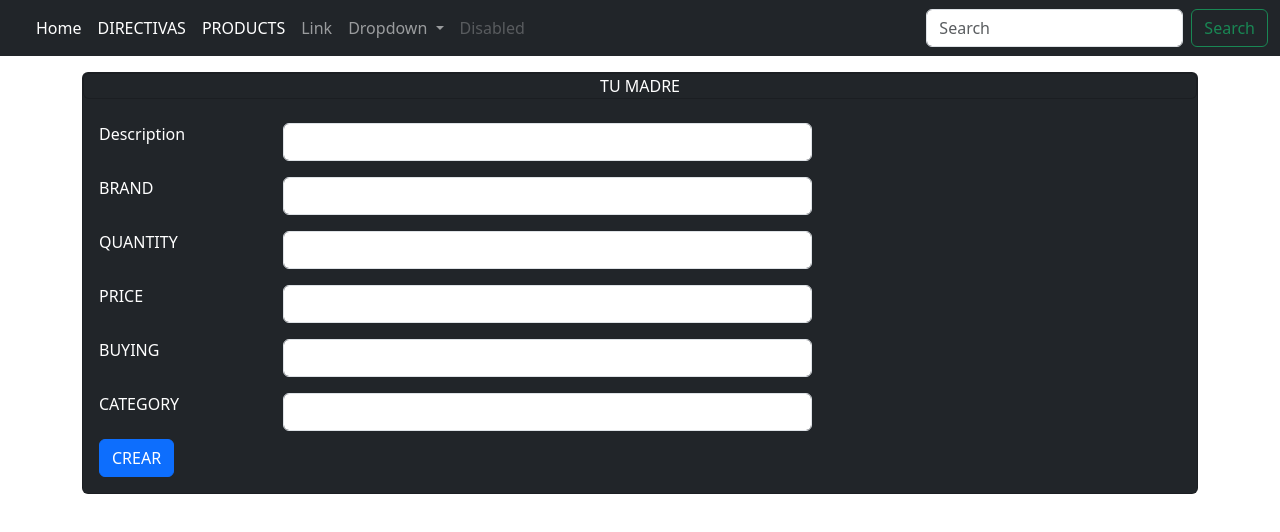
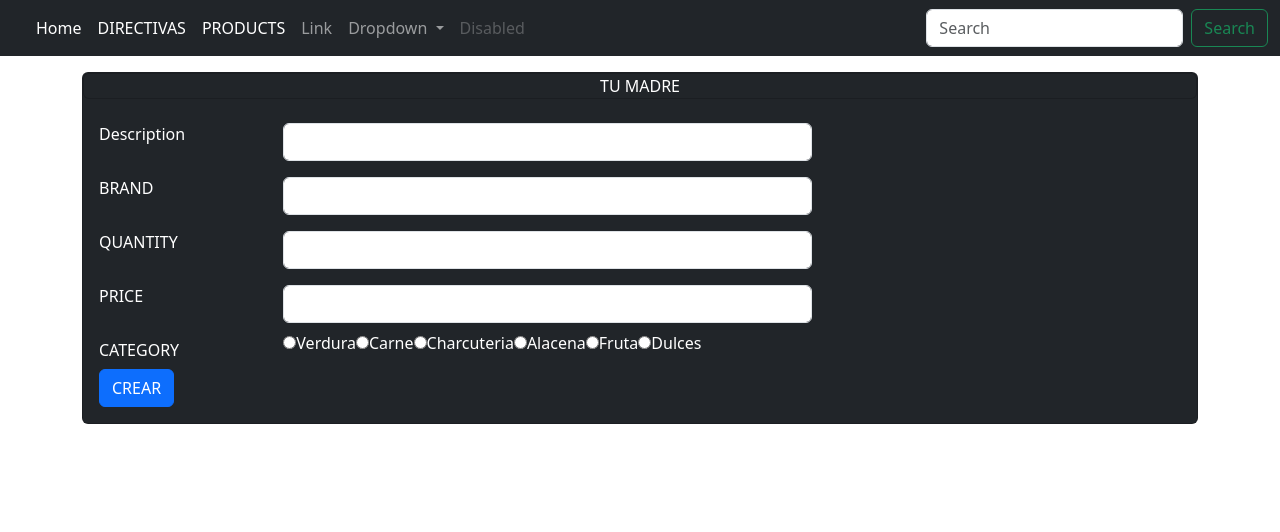
Before and after one commit to Albin18/Inventory-Food-App, an Angular app: page /products/form in a window 1280 px wide. Shown: the top 532 px of the page. Built offline with nearby package versions, Linux system fonts and the light colour scheme.

Commit message:
services

```diff
--- a/src/app/products/form.component.html
+++ b/src/app/products/form.component.html
@@ -32,7 +32,7 @@
         <label for="" class="col-form-label col-sm-2">QUANTITY</label>
         <div class="col-sm-6">
           <input
-            type="text"
+            type="number"
             class="form-control my-2"
             [(ngModel)]="product.quantity"
             name="quantity"
@@ -45,7 +45,7 @@
         <label for="" class="col-form-label col-sm-2">PRICE</label>
         <div class="col-sm-6">
           <input
-            type="text"
+            type="number"
             class="form-control my-2"
             [(ngModel)]="product.price"
             name="price"
@@ -55,28 +55,56 @@
       </div>
 
       <div class="form-group row">
-        <label for="" class="col-form-label col-sm-2">BUYING</label>
+        <label for="category" class="col-form-label col-sm-2">CATEGORY</label>
         <div class="col-sm-6">
           <input
-            type="text"
-            class="form-control my-2"
-            [(ngModel)]="product.buy_at"
-            name="buy_at"
-            required
+            type="radio"
+            [(ngModel)]="product.category"
+            [value]="'Verdura'"
+            name="category"
+            id="verdura"
           />
-        </div>
-      </div>
-
-      <div class="form-group row">
-        <label for="" class="col-form-label col-sm-2">CATEGORY</label>
-        <div class="col-sm-6">
+          <label for="verdura">Verdura </label>
           <input
-            type="text"
-            class="form-control my-2"
+            type="radio"
             [(ngModel)]="product.category"
+            [value]="'Carne'"
             name="category"
-            required
+            id="carne"
           />
+          <label for="carne">Carne </label>
+          <input
+            type="radio"
+            [(ngModel)]="product.category"
+            [value]="'Charcuteria'"
+            name="category"
+            id="charcuteria"
+          />
+          <label for="charcuteria">Charcuteria </label>
+          <input
+            type="radio"
+            [(ngModel)]="product.category"
+            [value]="'Alacena'"
+            name="category"
+            id="alacena"
+          />
+          <label for="alacena">Alacena </label>
+          <input
+            type="radio"
+            [(ngModel)]="product.category"
+            [value]="'Fruta'"
+            name="category"
+            id="fruta"
+          />
+          <label for="Fruta">Fruta </label>
+          <input
+            type="radio"
+            [(ngModel)]="product.category"
+            [value]="'Dulces'"
+            name="category"
+            id="dulces"
+          />
+          <label for="Dulces">Dulces</label>
         </div>
       </div>
 
--- a/src/app/products/product.ts
+++ b/src/app/products/product.ts
@@ -4,6 +4,6 @@ export class Product{
   brand: any;
   quantity: any;
   price: any;
-  buy_at: any;
+  buyAt: any;
   category: any;
 }
--- a/src/app/products/products.component.html
+++ b/src/app/products/products.component.html
@@ -39,7 +39,7 @@
           <td>{{ product.brand }}</td>
           <td>{{ product.quantity }}</td>
           <td>{{ product.price }}</td>
-          <td>{{ product.buy_at }}</td>
+          <td>{{ product.buyAt }}</td>
           <td>{{ product.category }}</td>
           <td>
             <button
--- a/src/app/products/products.component.ts
+++ b/src/app/products/products.component.ts
@@ -10,47 +10,47 @@ import { ProductsService } from './products.service';
   standalone: true,
   imports: [CommonModule, RouterModule],
   templateUrl: './products.component.html',
-  styleUrl: './products.component.css'
+  styleUrl: './products.component.css',
+  providers: [ProductsService],
 })
-export class ProductsComponent implements OnInit{
+export class ProductsComponent implements OnInit {
+  products: any;
 
-    products: any;
+  constructor(private productService: ProductsService) {}
 
-  constructor(private productsService: ProductsService){
-
+  ngOnInit() {
+    this.productService
+      .getProducts()
+      .subscribe((products) => (this.products = products));
   }
 
-  ngOnInit() {
-      this.productsService.getProducts().subscribe(
-        products => this.products = products
-      );
+  delete(product: Product): void {
+    swal
+      .fire({
+        title: 'Are you sure?',
+        text: `Seguro que desea eliminar al cliente ${product.description}`,
+        icon: 'warning',
+        showCancelButton: true,
+        confirmButtonColor: '#3085d6',
+        cancelButtonColor: '#d33',
+        confirmButtonText: 'Si, Eliminar',
+        cancelButtonText: 'No, Cancelar',
+      })
+      .then((result) => {
+        if (result.value) {
+          this.productService
+            .deleteProduct(product.id)
+            .subscribe((response) => {
+              swal.fire({
+                title: 'Eliminado!',
+                text: 'El cliente ha sido eliminado.',
+                icon: 'success',
+              });
+              this.products = this.products.filter(
+                (clie: Product) => clie !== product
+              );
+            });
+        }
+      });
   }
-
-  delete(product: Product) : void {
-    swal.fire({
-      title: "Are you sure?",
-      text: `Seguro que desea eliminar al cliente ${product.description}`,
-      icon: "warning",
-      showCancelButton: true,
-      confirmButtonColor: "#3085d6",
-      cancelButtonColor: "#d33",
-      confirmButtonText: "Si, Eliminar",
-      cancelButtonText: "No, Cancelar"
-    }).then((result) => {
-      if (result.value) {
-        this.productsService.deleteProduct(product.id).subscribe(
-          response => {
-            swal.fire({
-              title: "Eliminado!",
-              text: "El cliente ha sido eliminado.",
-              icon: "success"
-            });
-            this.products = this.products.filter((clie: Product) => clie !== product);
-
-          }
-        )
-      }
-    }
-  )
-  }
-  }
+}
--- a/src/app/products/products.service.ts
+++ b/src/app/products/products.service.ts
@@ -5,7 +5,7 @@ import { Product } from './product';
 
 @Injectable()
 export class ProductsService {
-  private urlEndPoint: string = "http:localhost:8080/api/products"
+  private urlEndPoint: string = "http://localhost:8080/api/products"
 
 private httpHeaders= new HttpHeaders({'Content-Type': 'application/json'})
 
@@ -17,7 +17,7 @@ private httpHeaders= new HttpHeaders({'Content-Type': 'application/json'})
         console.log(e.error.mensaje);
         return throwError(e);
       })
-    )
+    );
   }
 
   getProduct(id: Product): Observable<Product>{
```
